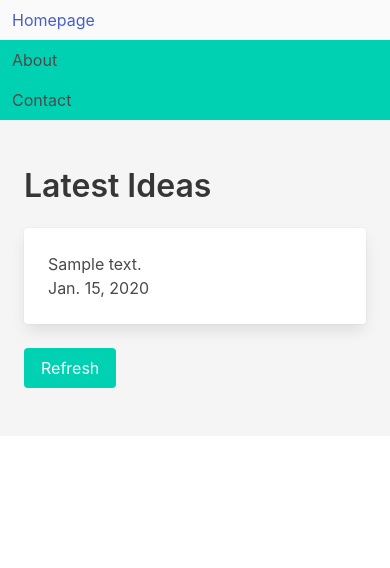
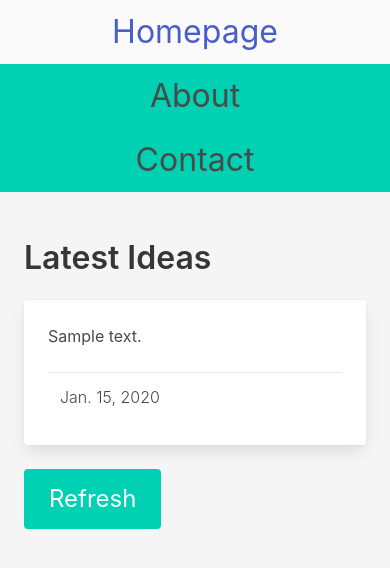
Before and after one commit to alfaiyma/eyedeabox, a Django app: page / in a window 390 px wide. Shown: the top 568 px of the page. Run offline with Django 3.2, Linux system fonts and the light colour scheme; tables that the repository leaves empty hold one stand-in row (values such as "Sample post"); some libraries are stand-ins or nearby versions.

Commit message:
Update nav bar for responsive-ness & allow local host

```diff
--- a/eyedeabox/homepage/templates/homepage/index.html
+++ b/eyedeabox/homepage/templates/homepage/index.html
@@ -12,9 +12,9 @@
 </head>
 <body class="has-background-light">
     <nav class="navbar is-primary is-spaced" role="navigation" aria-label="main navigation">
-        <a class="navbar-item" href="{% url 'homepage:index' %}">Homepage</a>
-        <a class="navbar-item" href="{% url 'homepage:about' %}">About</a>
-        <a class="navbar-item" href="{% url 'homepage:contact' %}">Contact</a>
+        <a class="navbar-item is-size-3-touch has-text-centered-touch" href="{% url 'homepage:index' %}">Homepage</a>
+        <a class="navbar-item is-size-3-touch has-text-centered-touch" href="{% url 'homepage:about' %}">About</a>
+        <a class="navbar-item is-size-3-touch has-text-centered-touch" href="{% url 'homepage:contact' %}">Contact</a>
         <div class="navbar-menu">
             <div class="navbar-start">
             </div>
@@ -30,15 +30,19 @@
                             <div class="card">
                                 <div class="card-content">
                                     <div class="content">
-                                        <div>{{ tweet.tweet_text }}</div>
-                                        <div class="is-small"><time>{{ tweet.tweet_date }}</time></div>
+                                        <div><p>{{ tweet.tweet_text }}</p></div>
                                     </div>
+                                    <footer class="card-footer">
+                                        <time
+                                                class="level-left card-footer-item is-small has-text-weight-light">
+                                            {{ tweet.tweet_date }}</time>
+                                    </footer>
                                 </div>
                             </div>
                         </li>
                     {% endfor %}
                 </ul>
-                <button class="button is-primary    " onclick="location.href='{% url 'homepage:refresh' %}'">Refresh</button>
+                <button class="button is-primary is-large" onclick="location.href='{% url 'homepage:refresh' %}'">Refresh</button>
             </article>
         </div>
     </section>
```
